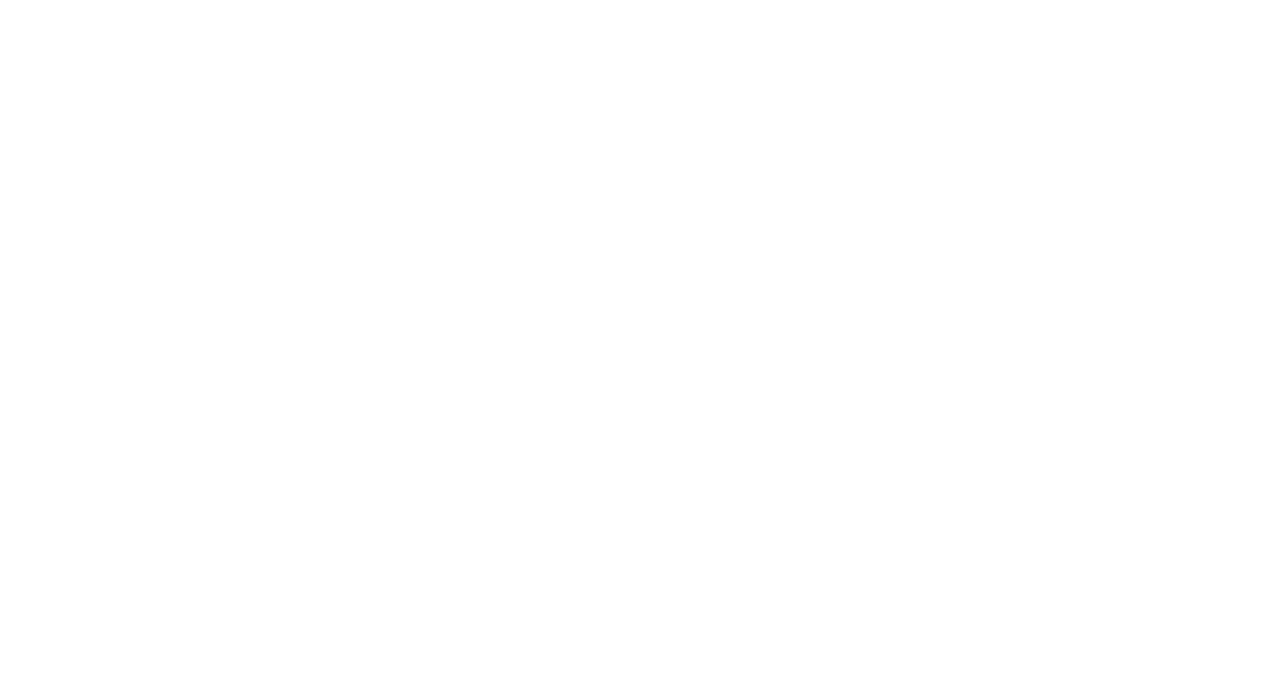
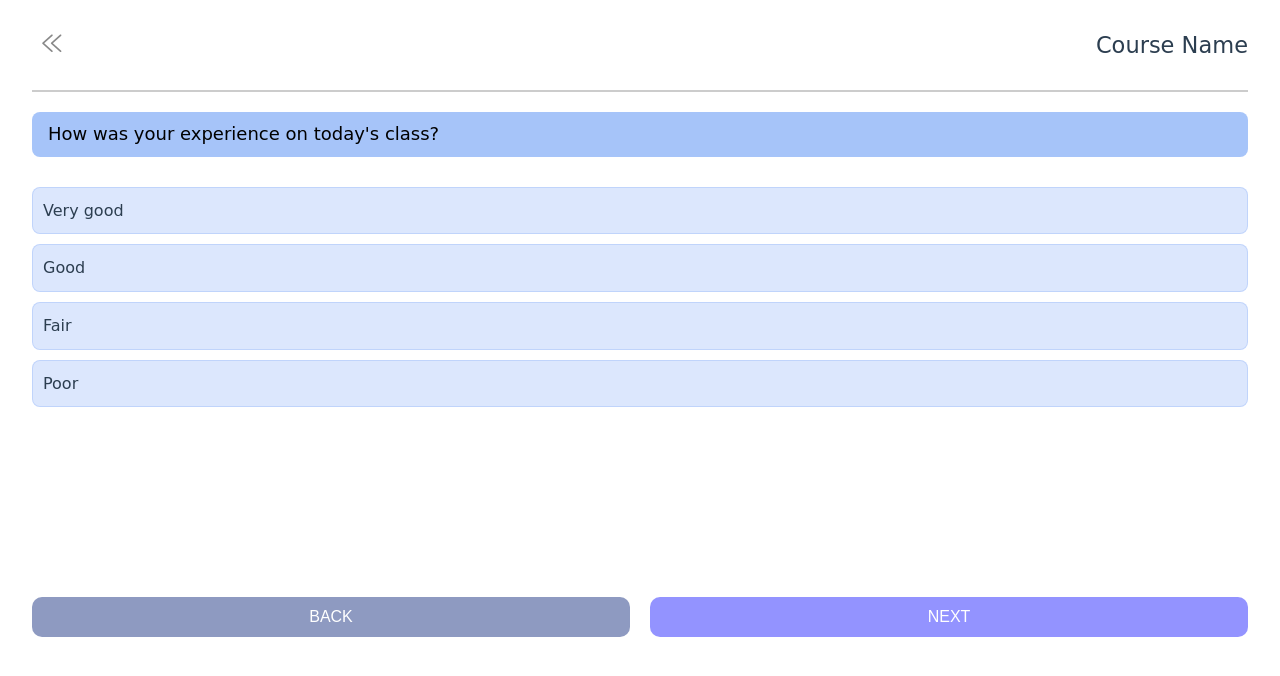
Before and after one commit to rei0210/shangsai_frontend, a Vue app: page /#/question in a window 1280 px wide. Before the commit this address had no page. Shown: the top 676 px of the page. Built offline with nearby package versions, Linux system fonts and the light colour scheme.

Commit message:
完成了问题界面的搭建

```diff
--- a/src/App.vue
+++ b/src/App.vue
@@ -54,5 +54,5 @@
 }
 </style>
 <!--<script setup lang="ts">-->
-<!--import MainPage from "@/components/mainpage/MainPage.vue";-->
+<!--import MainPage from "@/components/page/MainPage.vue";-->
 <!--</script>-->
--- a/src/assets/css/main.css
+++ b/src/assets/css/main.css
@@ -6,24 +6,37 @@
   height: 2px;
   background-color: #ccc;
   border: none;
-  margin: 20px auto; /* 让横线水平居中 */
+  margin: 15px auto; /* 让横线水平居中 */
 }
 .title{
   display: flex;
   justify-content: center;
   align-items: center;
 }
+.scrollable-list {
+  list-style-type: none;
+  padding: 0;
+  max-height: 50vh; /* 最大高度 */
+  overflow-y: auto; /* 允许垂直滚动 */
 
+}
 .choice_tab{
   margin: 10px auto; /* 让横线水平居中 */
   width: 95vw;
   padding: 10px;
   border: 1px solid #ddd;
   /*margin: 5px 0;*/
-  border-radius: 20px;
+  border-radius:8px;
   background: #f9f9f9;
 }
-
+.main_btn_group{
+ display: flex;
+  gap: 20px; /* 按钮之间的间距 */
+  justify-content: center; /* 居中排列 */
+  /*margin-top: 20px; */
+  margin:20px auto;
+  width: 95vw;
+}
 .btn {
   padding: 10px 20px;
   font-size: 16px;
@@ -33,6 +46,8 @@
   background: #007bff;
   color: white;
   transition: background 0.3s ease;
+  height: 40px;
+  width: 50vw;
 }
 
 /* 按钮悬停效果 */
--- a/src/components/mainpage/MainPage.vue
+++ b/src/components/mainpage/MainPage.vue
@@ -32,7 +32,7 @@
   <div class="main_header">
 <!--     <h1 class="green">This is the main page</h1>-->
     <img src="@/assets/img/avatar1.png" alt="Logo" class="header_logo" style="max-width: 150px;max-height: 150px">
-    <div><h1 class="green">Student</h1><h2 class="green">WN 2025</h2></div>
+    <div><h1>Student</h1><h2>WN 2025</h2></div>
 
   </div>
   <div class="header_divider">
@@ -57,8 +57,8 @@
   </div>
   <div class="main_btn_group">
 <!--<h1 class="title">This is the main page</h1>-->
-    <button class="btn1" @click="">VIEW HISTORY</button>
-    <button class="btn2" @click="">WRITE FEEDBACK</button>
+    <button id="btn1" @click="">VIEW HISTORY</button>
+    <button id="btn2" @click="">WRITE FEEDBACK</button>
 
   </div>
 </template>
@@ -95,13 +95,7 @@
   border-radius: 5px;
   background: #f9f9f9;
 }*/
-.scrollable-list {
-  list-style-type: none;
-  padding: 0;
-  max-height: 50vh; /* 最大高度 */
-  overflow-y: auto; /* 允许垂直滚动 */
 
-}
 .main_questionnaire_list{
   height: 50vh;
 }
@@ -115,13 +109,8 @@
   color: white;
   font-weight: bold;
 }
-.main_btn_group{
- display: flex;
-  gap: 20px; /* 按钮之间的间距 */
-  justify-content: center; /* 居中排列 */
-  margin-top: 20px;
-}
-.btn1{
+
+#btn1{
   padding: 10px 20px;
 
   border: none;
@@ -130,12 +119,13 @@
   background: #00aaaa;
   color: white;
   transition: background 0.3s ease;
-  width: 130px;
+  width: 50vw;
+  height: 40px;
 
 }
-.btn2{
-  width: 130px;
-  padding: 10px 20px;
+#btn2{
+  height: 40px;
+  width: 50vw;
   border: none;
   border-radius: 10px;
   cursor: pointer;
@@ -144,10 +134,10 @@
   transition: background 0.3s ease;
 
 }
-.btn1:hover {
+#btn1:hover {
   background: rgba(0, 170, 170, 0.8);
 }
-.btn2:hover {
+#btn2:hover {
   background: rgba(30, 152, 215, 0.8);
 }
 </style>
--- /dev/null
+++ b/src/components/questionpage/QuestionPage.vue
@@ -0,0 +1,166 @@
+<script setup>
+
+import {ref} from "vue";
+
+const questionnaire=ref([
+    {
+      question:'How was your experience on today\'s class?',
+      choices:[
+          'Very good',
+          'Good',
+          'Fair',
+          'Poor'
+
+      ]
+
+    }
+])
+
+const current_question_index=ref(0)
+
+const course=ref(null)
+
+const answer_list=ref([])
+
+const select_answer_index=ref(null)
+
+
+const selectItem = (index) => {
+  select_answer_index.value = index; // 更新选中的索引
+};
+
+import { onMounted, onUnmounted } from 'vue';
+
+onMounted(() => {
+  document.documentElement.style.overflow = 'hidden'; // 禁用滚动
+  document.body.style.overflow = 'hidden';
+});
+
+onUnmounted(() => {
+  document.documentElement.style.overflow = ''; // 组件卸载后恢复
+  document.body.style.overflow = '';
+});
+</script>
+
+<template>
+  <div class="course_header">
+    <button class="question_back_btn"><img src="@/assets/icon/back_btn_questionnaire.png"/></button>
+    <div><h2 class="green">Course Name</h2></div>
+  </div>
+  <div>
+    <hr class="divider"/>
+  </div>
+  <div id="question">{{questionnaire[current_question_index].question}}</div>
+  <div>
+    <ul class="scrollable-list" id="choice_list">
+      <li class="choice_tab"
+          id="question_choice"
+          v-for="(choice, index) in questionnaire[current_question_index].choices"
+          :key="index"
+          :class="{ selected: select_answer_index === index }"
+          @click="selectItem(index)">
+        {{ questionnaire[current_question_index].choices[index] }}
+      </li>
+    </ul>
+  </div>
+   <div class="main_btn_group">
+<!--<h1 class="title">This is the main page</h1>-->
+    <button class="btn"id="btn1" @click="">BACK</button>
+    <button  class="btn" id="btn2" @click="">NEXT</button>
+
+  </div>
+</template>
+
+<style scoped>
+.course_header {
+ margin:20px auto;
+  width: 95vw;
+  display: flex;
+  align-items: center;
+  justify-content: space-between; /* 按钮靠左，文字靠右 */
+  height: 50px;
+}
+.question_back_btn{
+  /*padding: 8px 16px;
+  background-color: #3b82f6;
+  color: white;
+  border-radius: 8px;
+  border: none;
+  cursor: pointer;*/
+  background-color: transparent;
+  border: none;
+  cursor: pointer;
+  padding: 5px;
+}
+h2 {
+   margin: 0;
+  text-align: right;
+}
+#question{
+  margin:20px auto;
+  width: 95vw;
+  padding: 8px 16px;
+  background-color: rgba(79, 137, 243, 0.5); /* 蓝色 */
+  color: #000000;
+  border-radius: 8px;
+  border: none;
+  cursor: pointer;
+  font-size: 18px;
+   word-wrap: break-word; /* 允许长单词或 URL 断行 */
+  overflow-wrap: break-word; /* 兼容性更好的断行方式 */
+  white-space: normal; /* 允许文本换行 */
+  max-width: 100%; /* 避免超出屏幕 */
+}
+ul{
+  list-style-type: none;
+  padding: 0;
+  margin:20px auto;
+  width: 95vw;
+}
+#choice_list{
+  height: 50vh;
+}
+#question_choice{
+
+  border: 1px solid rgba(79, 137, 243, 0.2);
+  background: rgba(79, 137, 243, 0.2);
+  font-size: 16px;
+}
+/* 高亮选中项 */
+#question_choice.selected {
+  background: rgba(79, 137, 243, 0.5);
+  color: white;
+  font-weight: bold;
+}
+#btn1{
+  padding: 10px 20px;
+
+  border: none;
+  border-radius: 10px;
+  cursor: pointer;
+  background: rgba(95, 111, 167, 0.7);
+  color: white;
+  transition: background 0.3s ease;
+  /*width: 130px;*/
+  height: 40px;
+
+}
+#btn2{
+  /*width: 130px;*/
+  /*padding: 10px 20px;*/
+  height: 40px;
+  border: none;
+  border-radius: 10px;
+  cursor: pointer;
+  background: rgba(128, 128, 255, 0.85);
+  color: white;
+  transition: background 0.3s ease;
+
+}
+#btn1:hover {
+  background: rgba(95, 111, 167, 0.5);
+}
+#btn2:hover {
+  background: rgba(128, 128, 255, 0.5);
+}
+</style>
--- /dev/null
+++ b/src/components/report/ReportPage.vue
@@ -0,0 +1,11 @@
+<script setup>
+
+</script>
+
+<template>
+
+</template>
+
+<style scoped>
+
+</style>
--- a/src/main.js
+++ b/src/main.js
@@ -3,7 +3,7 @@
 import App from './App.vue'
 import router from "@/router/index.js";
 import './assets/css/base.css'
-import './assets/css/mainpage/mainpage.css'
+import '@/assets/css/page/mainpage.css'
 import './assets/css/main.css'
 import vant from 'vant';
 
--- a/src/router/index.js
+++ b/src/router/index.js
@@ -1,5 +1,7 @@
 import { createRouter, createWebHashHistory } from 'vue-router'
 import MainPage from "@/components/mainpage/MainPage.vue";
+import QuestionPage from "@/components/questionpage/QuestionPage.vue";
+import ReportPage from "@/components/report/ReportPage.vue";
 
 
 export const routes=[
@@ -8,6 +10,18 @@
         name:'main',
         component: MainPage ,
         meta:{requiresAuth:false,keepalive:false}
+    },
+    {
+        path:'/question',
+        name:'question',
+        component:QuestionPage,
+        meta:{requiresAuth: false,keepalive: false}
+    },
+    {
+        path:'/report',
+        name:'report',
+        component:ReportPage,
+        meta:{requiresAuth: false,keepalive: false}
     }
 ]
 
```
Also changed, not shown: src/assets/css/page/mainpage.css (renamed from src/assets/css/mainpage/mainpage.css), src/assets/css/page/questionpage.css (added), src/assets/icon/back_btn_questionnaire.png (added).
